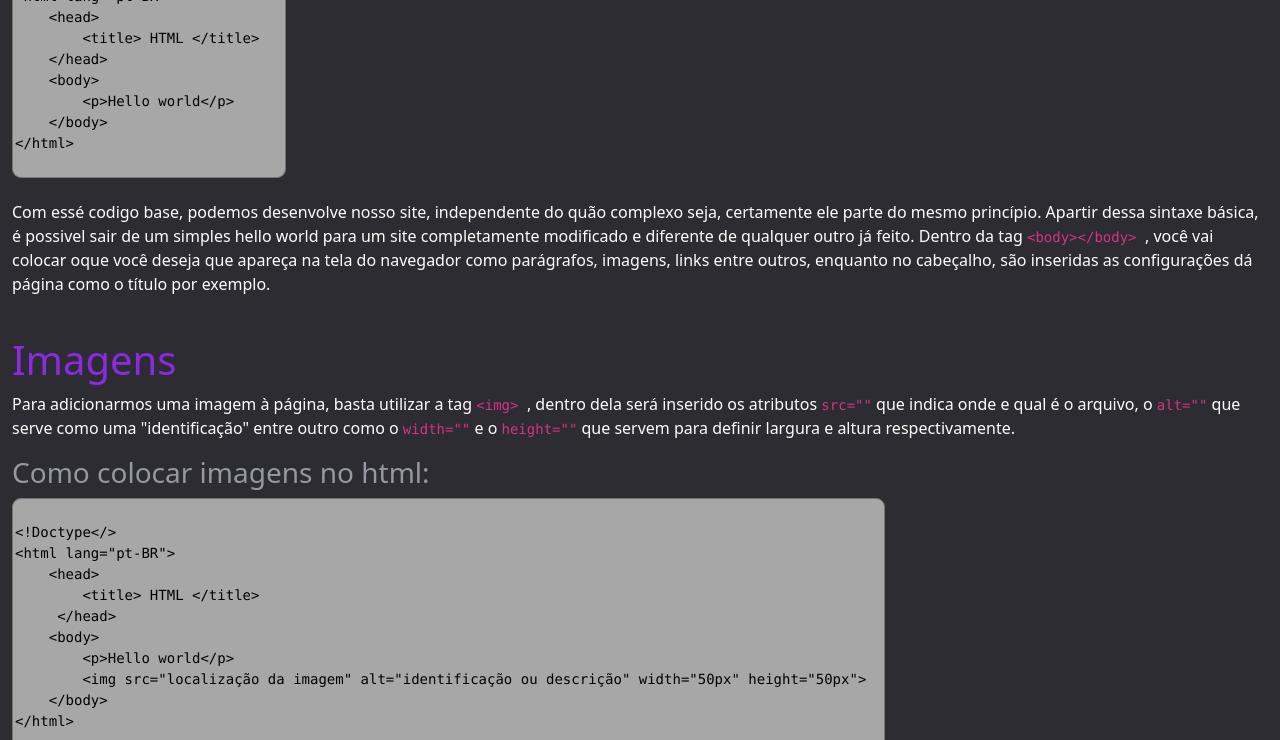
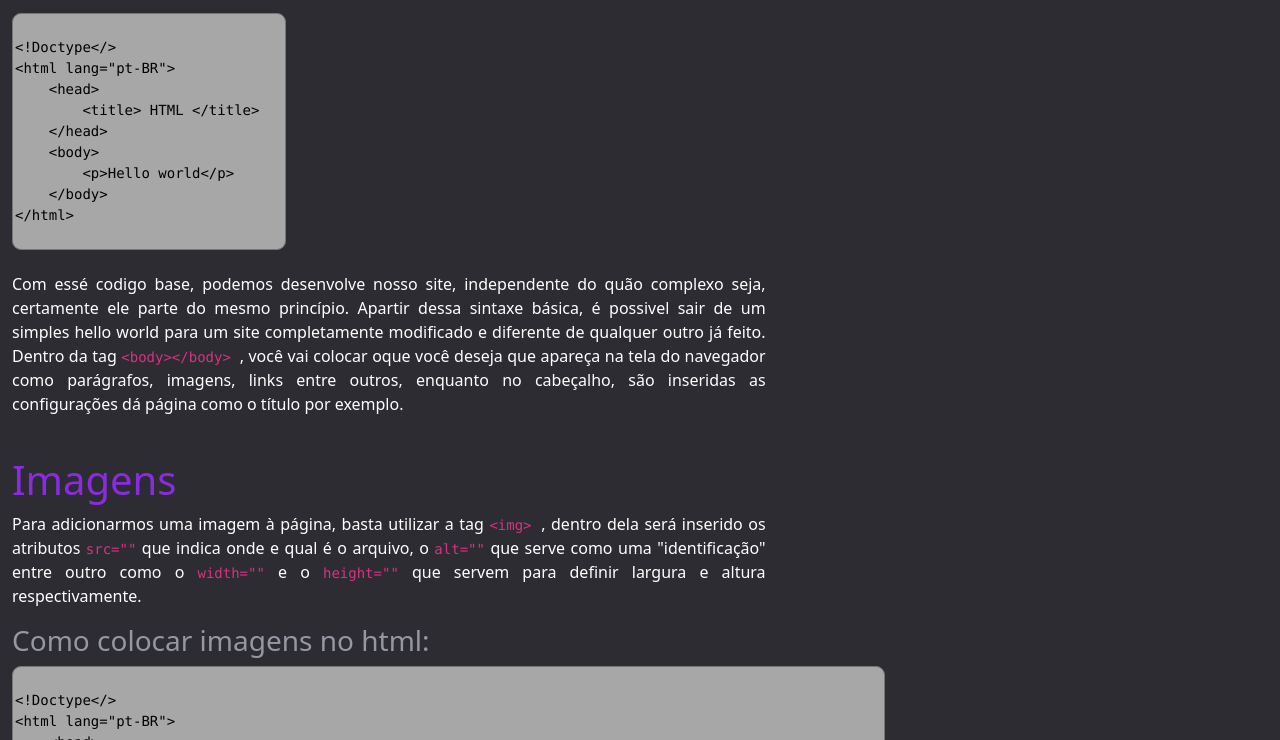
Before and after one commit to Paulo-Cesar-Dias/site_com_html_e_css, a plain HTML site: page site_html/paghtml.html in a window 1280 px wide. Shown: the part 437-1177 px from the top of the page. Drawn offline with nearby package versions, Linux system fonts and the light colour scheme.

Commit message:
Update csspadrao.css

```diff
--- a/site_html/csspadrao.css
+++ b/site_html/csspadrao.css
@@ -56,6 +56,8 @@ h2{
 }
 .explicacao{
     color: white;
+    text-align: justify;
+    width: 60%;
 
 }
 .bordas_menu{
```
